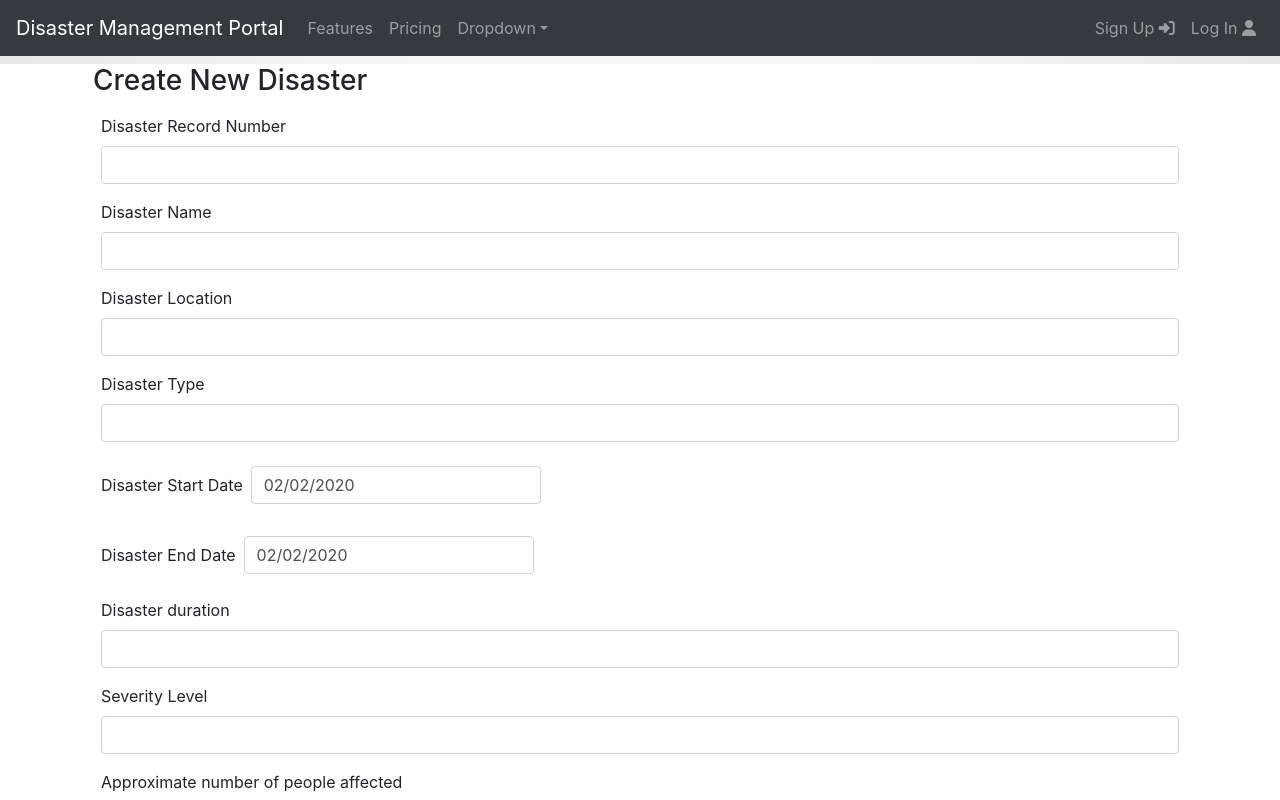
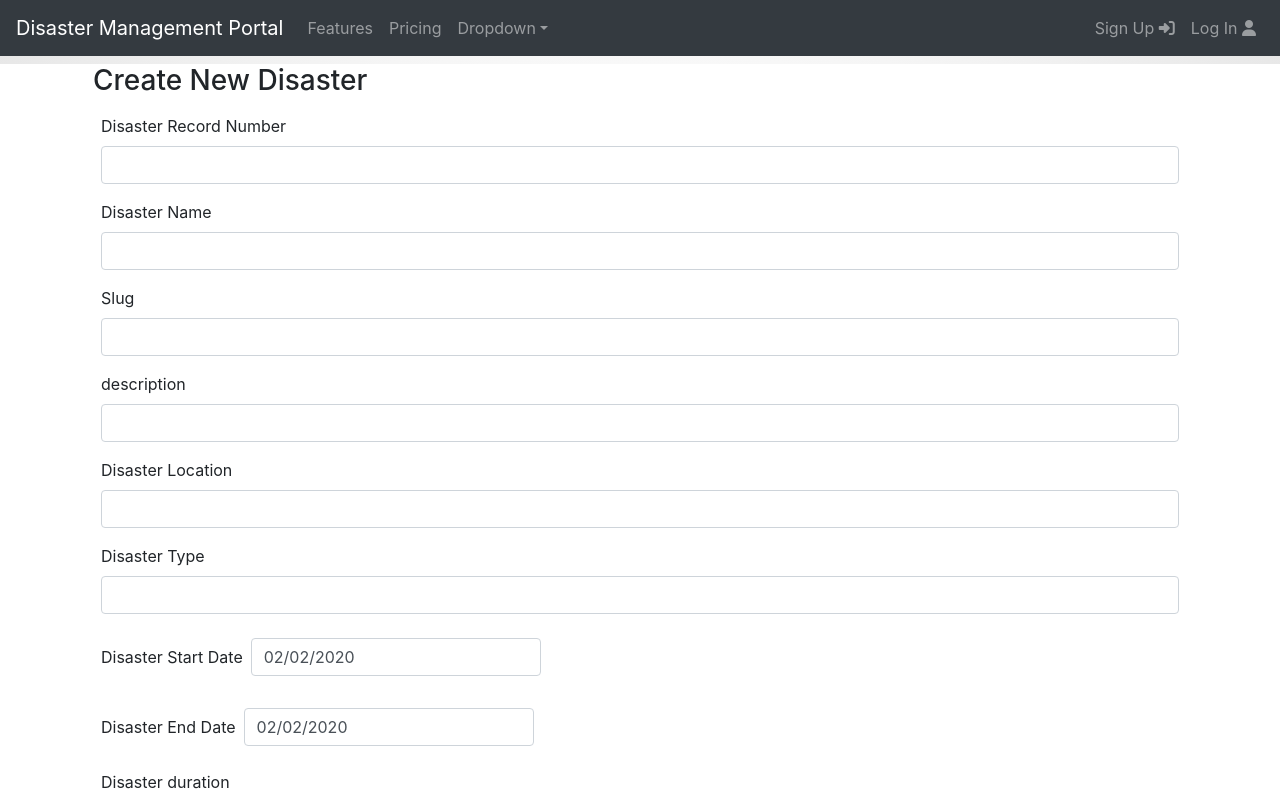
Before and after one commit to VishnuuVijayan/SaveKerala-react, a React (Create React App) app: page /admin/add-disaster in a window 1280 px wide. Shown: the top 800 px of the page. Built offline with nearby package versions, Linux system fonts and the light colour scheme.

Commit message:
Updated HomeScreen

```diff
--- a/src/components/disasteradd.component.js
+++ b/src/components/disasteradd.component.js
@@ -8,6 +8,8 @@ export default class DisasterAdd extends Component {
     super(props);
 
     this.onChangeDisasterID = this.onChangeDisasterID.bind(this);
+    this.onChangeDisasterSlug = this.onChangeDisasterSlug.bind(this);
+    this.onChangeDescription = this.onChangeDescription.bind(this);
     this.onChangeimage = this.onChangeimage.bind(this);
     this.onChangeDisasterName = this.onChangeDisasterName.bind(this);
     this.onChangeLocation = this.onChangeLocation.bind(this);
@@ -22,10 +24,11 @@ export default class DisasterAdd extends Component {
     this.onChangeisactive = this.onChangeisactive.bind(this);
     this.onSubmit = this.onSubmit.bind(this);
 
-
     this.state = {
       disasterid: "",
       disaster_name: "",
+      slug: "",
+      description: "",
       location: "",
       disaster_type: "",
       disaster_sdate: new Date(),
@@ -43,6 +46,18 @@ export default class DisasterAdd extends Component {
   onChangeimage(e) {
     this.setState({
       imgsrc: e.target.value
+    });
+  }
+
+  onChangeDescription(e) {
+    this.setState({
+      description: e.target.value
+    });
+  }
+
+  onChangeDisasterSlug(e) {
+    this.setState({
+      slug: e.target.value
     });
   }
 
@@ -125,6 +140,8 @@ export default class DisasterAdd extends Component {
 
     const disaster = {
       disasterid: this.state.disasterid,
+      description: this.state.description,
+      slug: this.state.slug,
       disaster_name: this.state.disaster_name,
       location: this.state.location,
       disaster_type: this.state.disaster_type,
@@ -136,7 +153,6 @@ export default class DisasterAdd extends Component {
       span_area: this.state.span_area,
       is_active: true,
       imgsrc: this.state.imgsrc
-      // last_edited: this.state.last_edited
     };
 
     console.log(disaster);
@@ -170,6 +186,24 @@ export default class DisasterAdd extends Component {
                 className="form-control"
                 value={this.state.disaster_name}
                 onChange={this.onChangeDisasterName}
+              />
+            </div>
+            <div className="form-group m-3">
+              <label> Slug</label>
+              <input
+                type="text"
+                className="form-control"
+                value={this.state.slug}
+                onChange={this.onChangeDisasterSlug}
+              />
+            </div>
+            <div className="form-group m-3">
+              <label> description</label>
+              <input
+                type="text"
+                className="form-control"
+                value={this.state.description}
+                onChange={this.onChangeDescription}
               />
             </div>
             <div className="form-group m-3">
--- a/src/components/homescreen.component.js
+++ b/src/components/homescreen.component.js
@@ -1,6 +1,7 @@
 import React, { Component } from "react";
 import axios from "axios";
 import { Carousel } from "react-bootstrap";
+import { Link } from "react-router-dom";
 
 export default class Home extends Component {
   constructor(props) {
@@ -27,19 +28,18 @@ export default class Home extends Component {
   render() {
     return (
       <div>
-        <div className="mx-5">
         <Carousel>
-            {/* <h3>First slide label</h3>
-              <p>Nulla vitae elit libero, a pharetra augue mollis interdum.</p> */}
-
           {this.state.disasters.map(function(disaster) {
             return (
               <Carousel.Item>
+                <div className="container">
                   <img
+                    height={400}
                     className="d-block w-100"
                     src={disaster.imgsrc}
                     alt="First slide"
                   />
+                </div>
                 <Carousel.Caption>
                   <h3> {disaster.disaster_name}</h3>
                   <p>{disaster.slug}</p>
@@ -47,36 +47,9 @@ export default class Home extends Component {
               </Carousel.Item>
             );
           })}
-
-            {/* <Carousel.Item>
-            <img
-              className="d-block w-100"
-              src="holder.js/800x400?text=Second slide&bg=282c34"
-              alt="Third slide"
-            />
-
-            <Carousel.Caption>
-              <h3>Second slide label</h3>
-              <p>Lorem ipsum dolor sit amet, consectetur adipiscing elit.</p>
-            </Carousel.Caption>
-          </Carousel.Item>
-          <Carousel.Item>
-            <img
-              className="d-block w-100"
-              src="holder.js/800x400?text=Third slide&bg=20232a"
-              alt="Third slide"
-            />
-
-            <Carousel.Caption>
-              <h3>Third slide label</h3>
-              <p>
-                Praesent commodo cursus magna, vel scelerisque nisl consectetur.
-              </p>
-            </Carousel.Caption>
-          </Carousel.Item> */}
         </Carousel>
       </div>
-      </div>
+      // </div>
     );
   }
 }
```
Also changed, not shown: 2 other files (tests, documents, lock files or other folders). Lines whose indentation alone changed are shown as unchanged.
